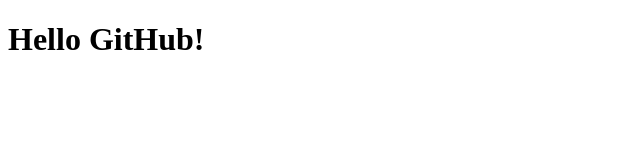
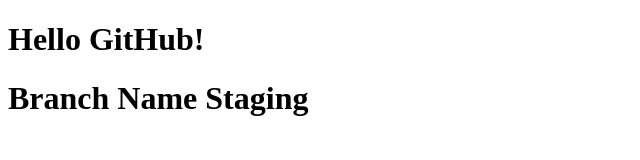
Before and after one commit to Sneha-Thakor/all, a plain HTML site: page index.html in a window 1280 px wide. Shown: the whole page, without its empty margins (0-640 px from the left). Drawn offline with Linux system fonts and the light colour scheme.

Commit message:
Push code in stagig

```diff
--- a/index.html
+++ b/index.html
@@ -7,5 +7,6 @@
 </head>
 <body>
     <h1>Hello GitHub!</h1>
+    <h1>Branch Name Staging</h1>
 </body>
 </html>
```
